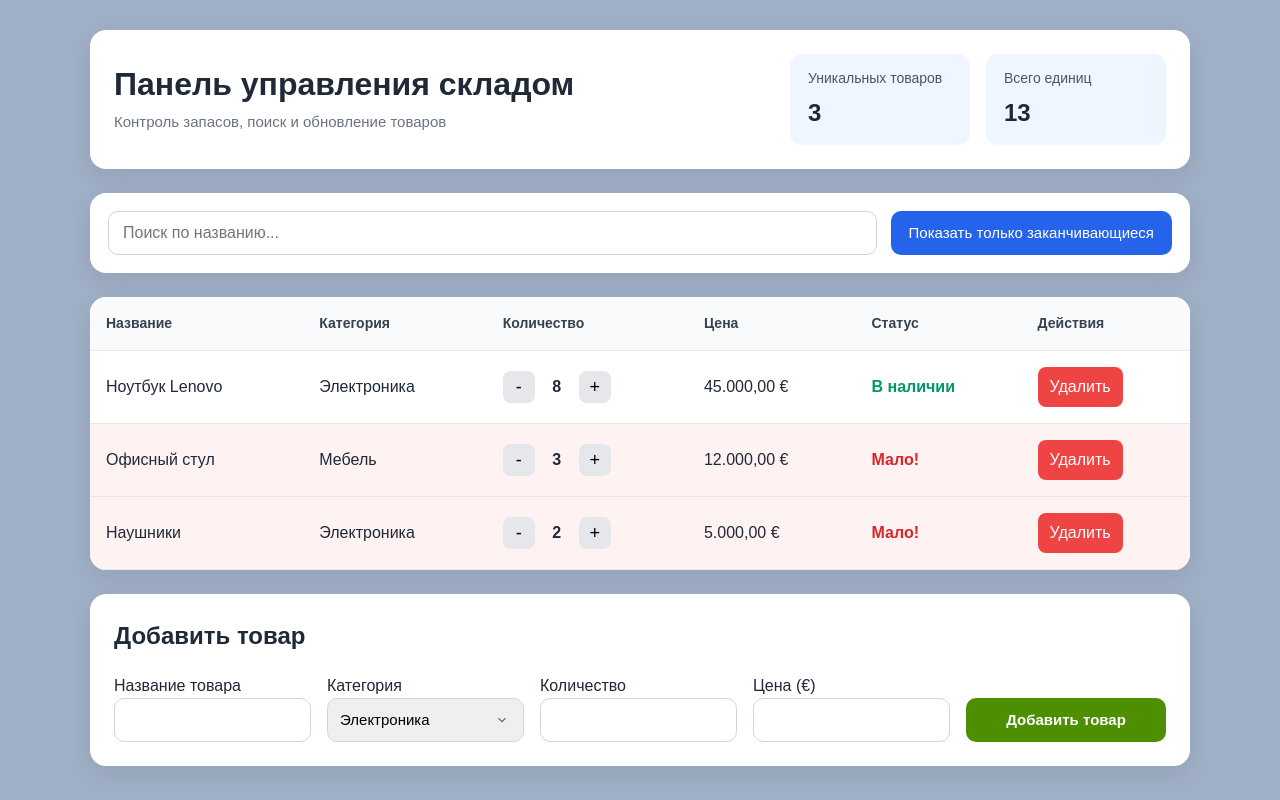
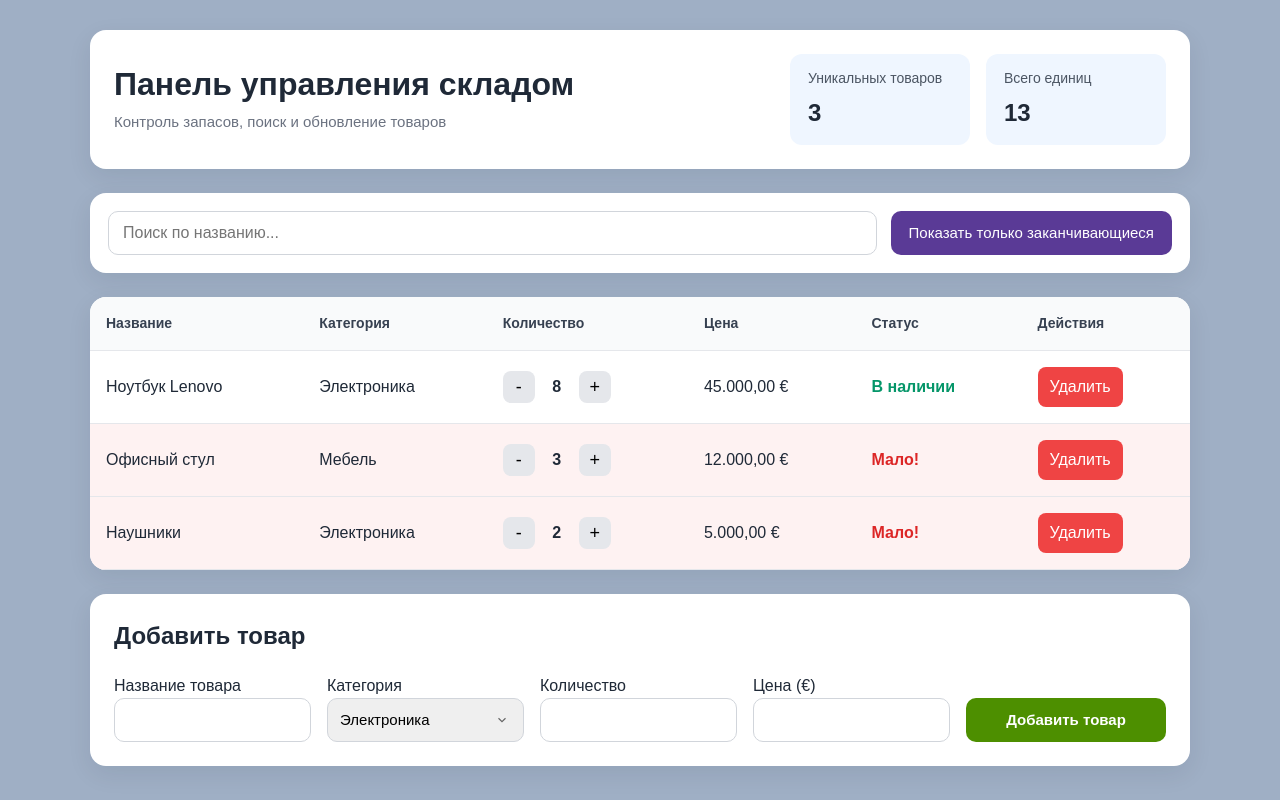
Before and after one commit to LarysaSperling/warehouse-dashboard, a React (Vite) app: page / in a window 1280 px wide. Built offline with nearby package versions, Linux system fonts and the light colour scheme.

Commit message:
style: change filter button color

```diff
--- a/src/components/searchBar/styles.module.css
+++ b/src/components/searchBar/styles.module.css
@@ -29,7 +29,7 @@
   padding: 0 18px;
   border: none;
   border-radius: 10px;
-  background: #2563eb;
+  background: #5a3a96;
   color: white;
   font-size: 15px;
   cursor: pointer;
@@ -38,7 +38,7 @@
 }
 
 .button:hover {
-  background: #1d4ed8;
+  background: #981ca6;
 }
 
 @media (max-width: 768px) {
```
